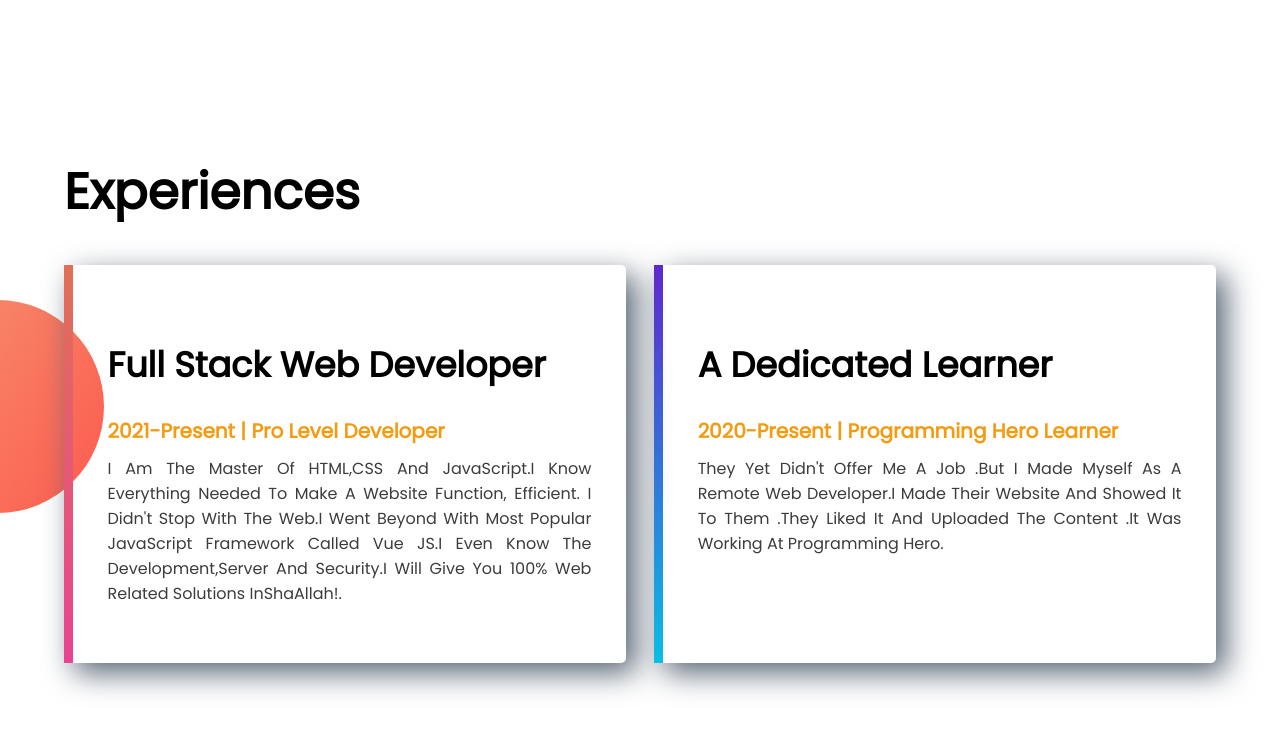
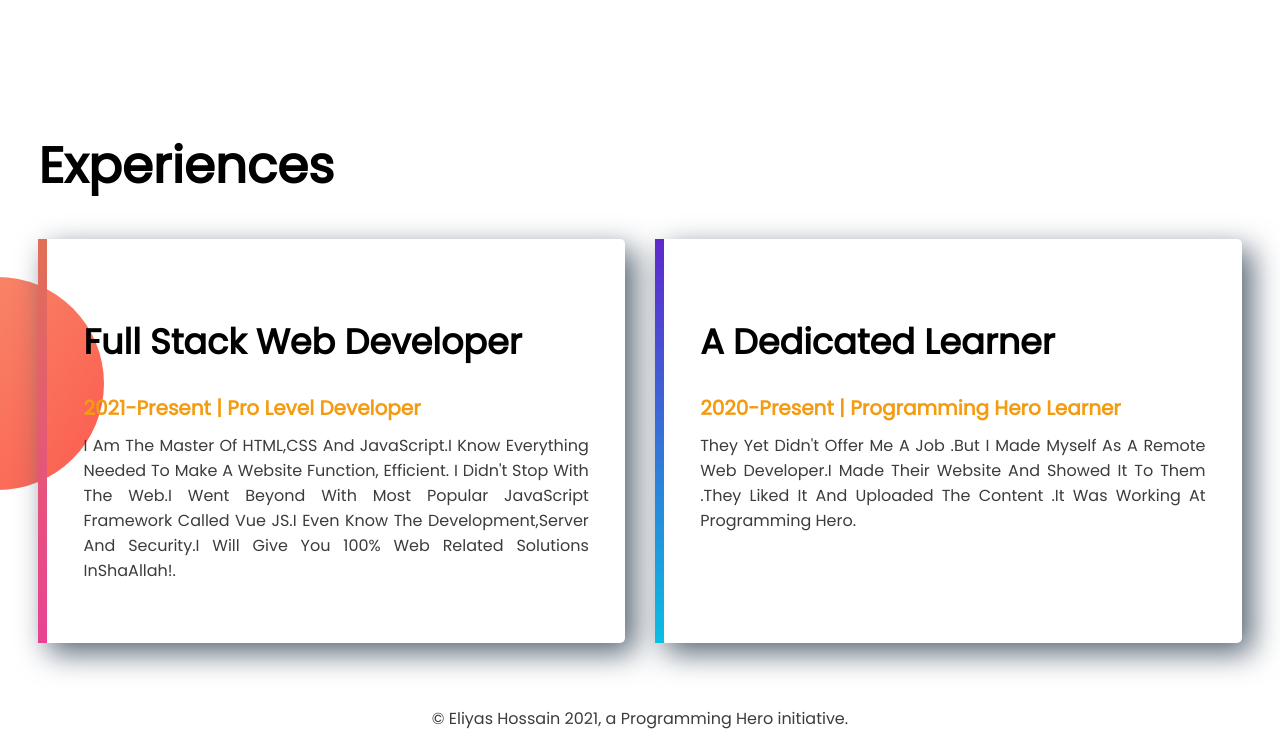
Before and after one commit to eliyas700/developer-porfolio-1, a plain HTML site: page index.html in a window 1280 px wide. Shown: the part 1126-1868 px from the top of the page. Drawn offline with Linux system fonts and the light colour scheme.

Commit message:
Footer area added

```diff
--- a/css/style.css
+++ b/css/style.css
@@ -90,7 +90,7 @@ p {
 }
 /* Third Page */
 .third-page {
-  padding: 5%;
+  padding: 3%;
   background: url("../images/exp-bg.png") no-repeat;
   background-position: left;
 }
@@ -138,3 +138,9 @@ p {
   border-image-slice: 1;
   border-left: 9px solid;
 }
+/* Footer area */
+footer {
+  color: #3c3c3c;
+  text-align: center;
+  padding: 10px 0;
+}
--- a/index.html
+++ b/index.html
@@ -60,5 +60,7 @@
             </div>
         </section>
     <!-- Third Page End -->
+    <!-- Footer Area -->
+    <footer>© Eliyas Hossain 2021, a Programming Hero initiative.</footer>
 </body>
 </html>
```
